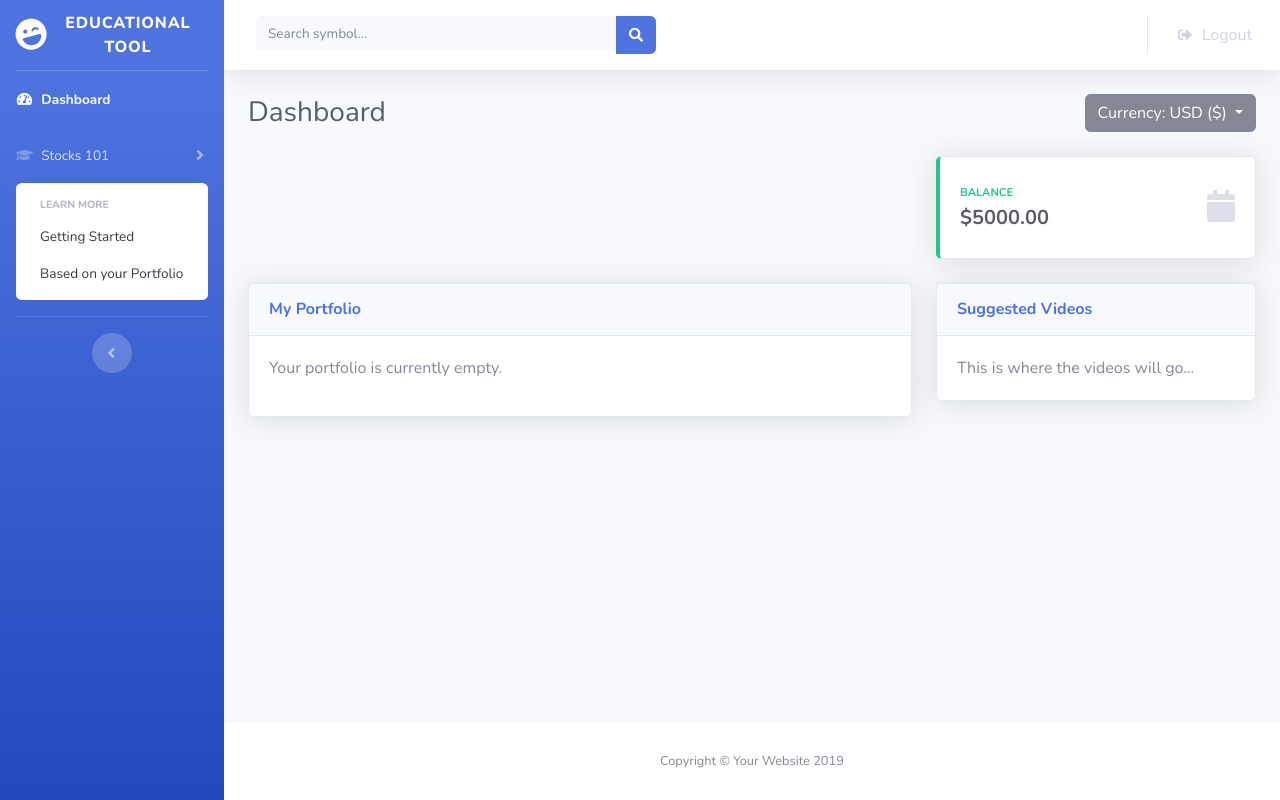
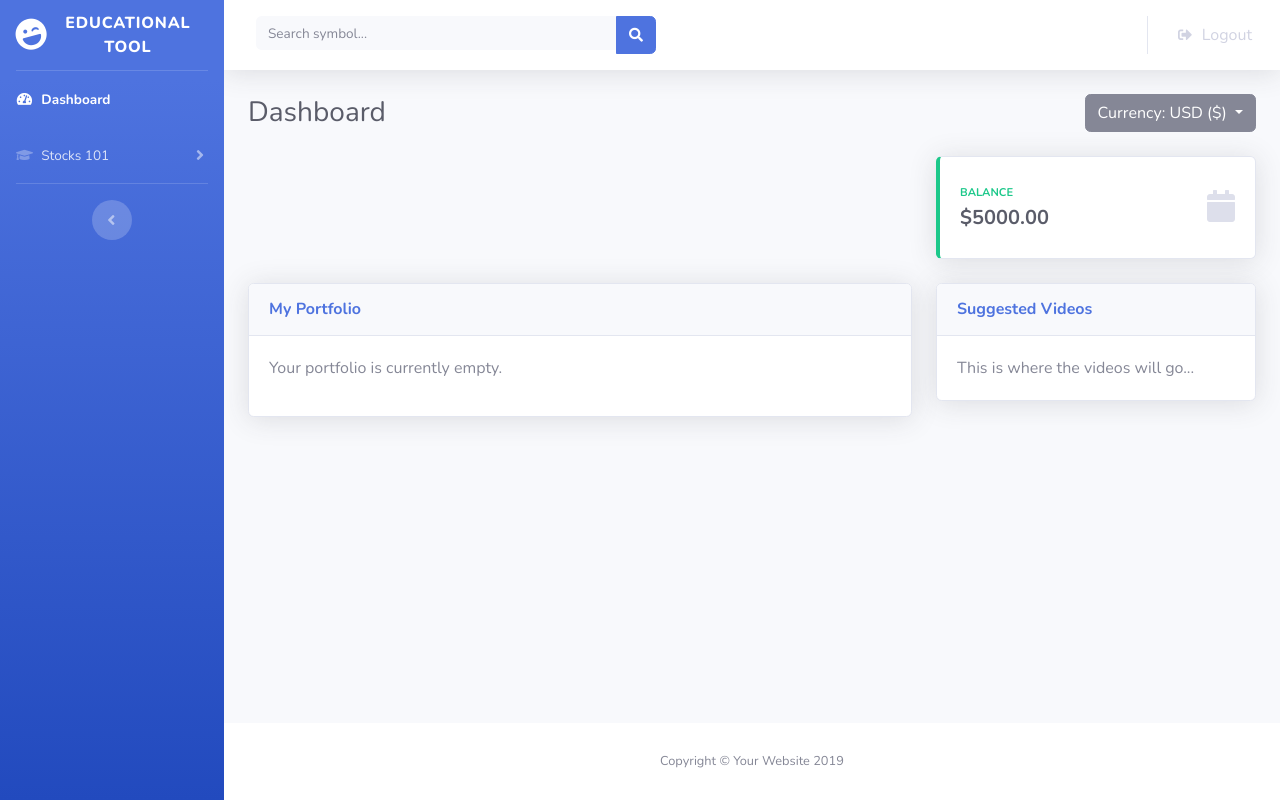
Before and after one commit to shimshamz/it490, a PHP site: page /bootstrap_dashboard/index.php in a window 1280 px wide. Run offline with PHP 8.4, Linux system fonts and the light colour scheme; the visitor is signed in with stand-in values (Sample User, id 1); data that the repository does not hold is empty.

Commit message:
Removed show class

```diff
--- a/bootstrap_dashboard/index.php
+++ b/bootstrap_dashboard/index.php
@@ -74,7 +74,7 @@ $rowCount = mysqli_num_rows($portfolioQuery);
           <i class="fas fa-fw fa-graduation-cap"></i>
           <span>Stocks 101</span>
         </a>
-        <div id="collapseTwo" class="collapse show" aria-labelledby="headingTwo" data-parent="#accordionSidebar">
+        <div id="collapseTwo" class="collapse" aria-labelledby="headingTwo" data-parent="#accordionSidebar">
           <div class="bg-white py-2 collapse-inner rounded">
             <h6 class="collapse-header">Learn More</h6>
             <a class="collapse-item" href="gettingstarted.php">Getting Started</a>
--- a/bootstrap_dashboard/searchresults.php
+++ b/bootstrap_dashboard/searchresults.php
@@ -75,7 +75,7 @@ $historyarray = json_decode($history_string, true);
           <i class="fas fa-fw fa-graduation-cap"></i>
           <span>Stocks 101</span>
         </a>
-        <div id="collapseTwo" class="collapse show" aria-labelledby="headingTwo" data-parent="#accordionSidebar">
+        <div id="collapseTwo" class="collapse" aria-labelledby="headingTwo" data-parent="#accordionSidebar">
           <div class="bg-white py-2 collapse-inner rounded">
             <h6 class="collapse-header">Learn More</h6>
             <a class="collapse-item" href="gettingstarted.php">Getting Started</a>
```
